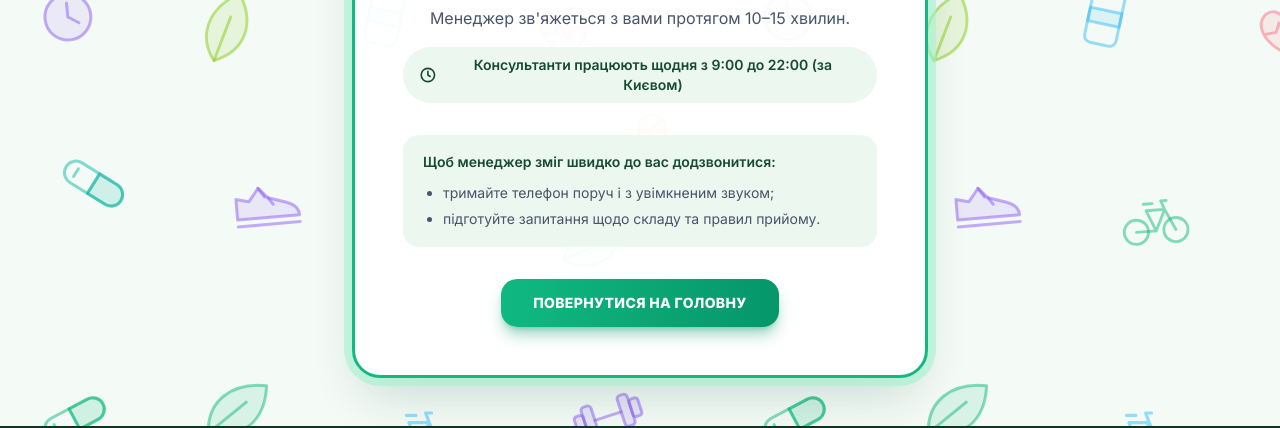
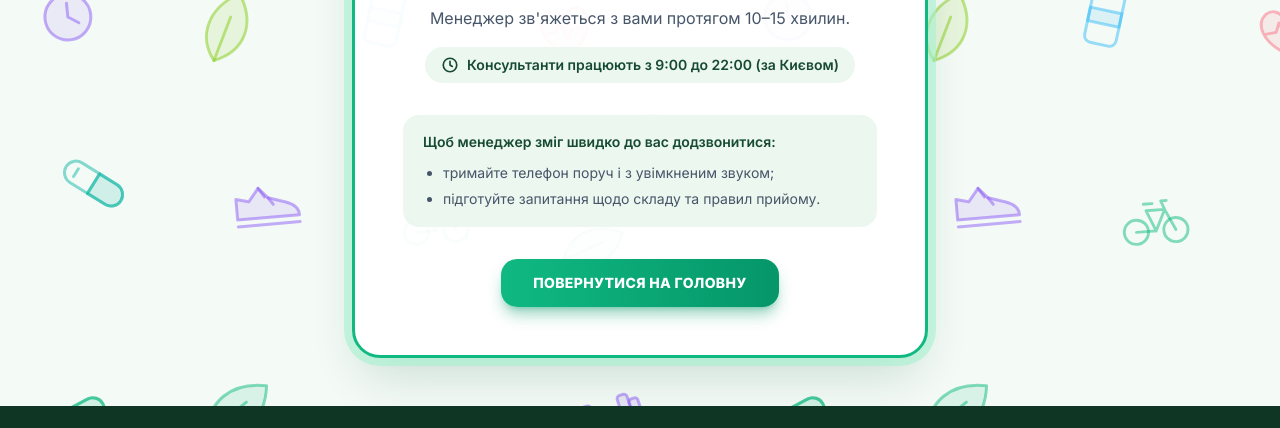
Before and after one commit to alekskenuey-ui/UsefulHabit, a plain HTML site: page products/skineform/thank-you.html in a window 1280 px wide. Shown: the part 375-803 px from the top of the page. Drawn offline with nearby package versions, Linux system fonts and the light colour scheme.

Commit message:
fix(thank-you): don't claim daily schedule
Co-Authored-By: Claude Opus 5.5 <noreply@anthropic.com>
Claude-Session: https://claude.ai/code/session_01LUSsp4anubarQEeqRf8c8V

```diff
--- a/products/skineform/thank-you.html
+++ b/products/skineform/thank-you.html
@@ -104,7 +104,7 @@
       <p id="ty-later" class="mt-4 hidden rounded-2xl border-2 border-amber-300 bg-amber-50 px-4 py-3 text-base font-extrabold leading-snug text-amber-900"></p>
       <p class="mt-4 inline-flex items-center gap-2 rounded-full bg-mint-100 px-4 py-2 text-sm font-semibold text-forest-800">
         <svg width="18" height="18" viewBox="0 0 24 24" fill="none" stroke="currentColor" stroke-width="2.2" stroke-linecap="round" stroke-linejoin="round" aria-hidden="true"><circle cx="12" cy="12" r="9"/><path d="M12 7v5l3 2"/></svg>
-        Консультанти працюють щодня з 9:00 до 22:00 (за Києвом)
+        Консультанти працюють з 9:00 до 22:00 (за Києвом)
       </p>
 
       <div class="mt-8 rounded-2xl bg-mint-100 px-5 py-4 text-left text-sm leading-relaxed text-slate-600">
```
